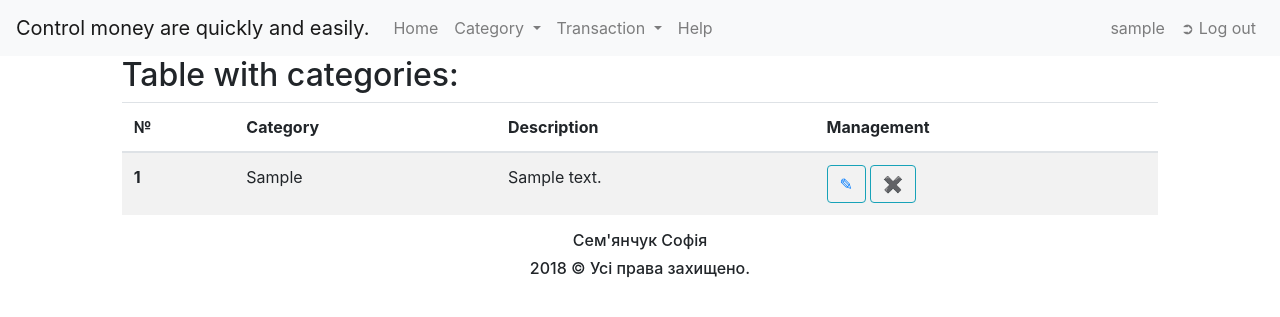
After one commit to sophiesemianchuk/financeManager, a Django app: page /accounts/all_categories/ in a window 1280 px wide. The commit adds this page. Shown: the top 317 px of the page. Run offline with Django 3.2, Linux system fonts and the light colour scheme; a user stored in the database is signed in; tables that the repository leaves empty hold one stand-in row (values such as "Sample post"); some libraries are stand-ins or nearby versions.

Commit message:
All categories

```diff
--- /dev/null
+++ b/costControl/templates/all_categories.html
@@ -0,0 +1,35 @@
+{% extends 'base.html' %}
+{% load static %}
+{% block title %}All categories{% endblock %}
+{% block all_categories %}
+<div class="container-fluid bg-1 main col-md-10">
+    <h2>Table with categories:</h2>
+    {% if categories_list  %}
+    <table class="table table-striped">
+        <thead>
+            <tr>
+                <th scope="col">№</th>
+                <th scope="col">Category</th>
+                <th scope="col">Description</th>
+                <th scope="col">Management</th>
+            </tr>
+        </thead>
+        <tbody>
+            {%for category in categories_list %}
+            <tr>
+                <th scope="row">{{category.id}}</th>
+                <td>{{category.category}}</td>
+                <td>{{category.description}}</td>
+                <td>
+                    <button type="button" class="btn btn-link btn-outline-info" href="">&#9998;</button>
+                    <button type="button" class="btn btn-link btn-outline-info" href="">&#10006;</button>
+                </td>
+            </tr>
+            {% endfor %}
+        </tbody>
+    </table>
+    {% else %}
+    <p>You have not created any categories yet.</p>
+    {% endif %}
+</div>
+{% endblock %}
--- a/costControl/templates/base.html
+++ b/costControl/templates/base.html
@@ -30,7 +30,7 @@
                             <span class="caret"></span></a>
                             <ul class="dropdown-menu">
                                 <li><a class="nav-link" href="{%url 'create_category' %}">Create category</a></li>
-                                <li><a class="nav-link" href="">All categories</a></li>
+                                <li><a class="nav-link" href="{%url 'all_categories' %}">All categories</a></li>
                             </ul>
                     </li>
                     <li class="nav-item dropdown">
@@ -45,7 +45,7 @@
                 </ul>
 
                 <ul class="navbar-nav ml-auto">
-                     <li class="nav-item"><a class="nav-link" href="#"><span class="glyphicon glyphicon-user">&#9998;</span>{{user.username}}</a></li>
+                     <li class="nav-item"><a class="nav-link" href="#"> {{user.username}} </a></li>
                      <li class="nav-item"><a class="nav-link" href="{%url 'logout' %}"><span class="">&#10162;</span> Log out </a></li>
                  </ul>
                 {% else %}
@@ -64,6 +64,7 @@
     {% block logout %}{% endblock %}
     {% block home %}{% endblock %}
     {% block create_category %}{% endblock %}
+    {% block all_categories %}{% endblock %}
     <footer class="page-footer container-fluid bg-4 text-center">
             <h6>Сем'янчук Софія</h6>
             <h6>2018 © Усі права захищено.</h6>
--- a/costControl/urls.py
+++ b/costControl/urls.py
@@ -11,4 +11,5 @@ urlpatterns = [
         path('register/', views.register, name='register'),
         path('profile/', views.home, name='home'),
         path('create_category/', views.create_category, name='create_category'),
+        path('all_categories/', views.all_categories, name='all_categories'),
 ]
--- a/costControl/views.py
+++ b/costControl/views.py
@@ -67,6 +67,17 @@ def create_category(request):
 
 
 @login_required
+def all_categories(request):
+    user = request.user
+    categories_list = Category.objects.filter(user=user)
+    context = {
+        'categories_list': categories_list,
+    }
+    return render(request, 'all_categories.html', context)
+
+
+
+@login_required
 def log_out(request):
     logout(request)
     return render(request, 'log_out.html')
```
